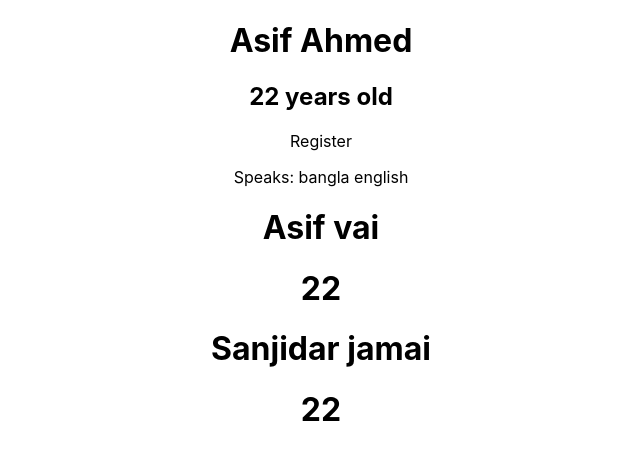
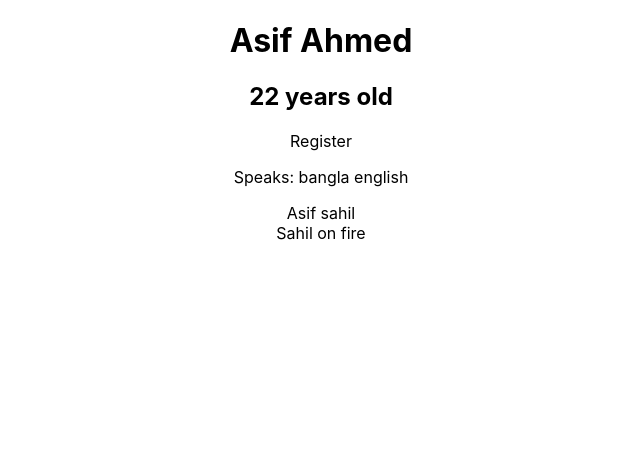
Before and after one commit to AsifAhmedSahil/Think-in-a-Typescript-Way---React-typescript, a React (Create React App) app: page / in a window 1280 px wide. Shown: the top 460 px of the page, without its empty margins (319-959 px from the left). Built offline with nearby package versions, Linux system fonts and the light colour scheme.

Commit message:
array of object

```diff
--- a/src/App.tsx
+++ b/src/App.tsx
@@ -2,6 +2,7 @@ import React from 'react';
 
 import './App.css';
 import User from './Components/User';
+import UserArrayofObject from './Components/UserArrayofObject';
 import USerObject from './Components/USerObject';
 
 const userdata1 = {
@@ -22,6 +23,22 @@ const userdata2 = {
 
 }
 
+// Array of object
+const UserArray = [
+  {
+    id: 1,
+    name:"Asif sahil",
+    email:"asif@gmail.com",
+    number: "01790508014"
+  },
+  {
+    id: 2,
+    name:"Sahil on fire",
+    email:"asif@gmail.com",
+    number: "01790508014"
+  },
+]
+
 function App() {
   return (
     <div className="App">
@@ -29,8 +46,9 @@ function App() {
     <User name={"Asif Ahmed"} age={22} isRegistered={true} lang={['bangla','english']}/>
     {/* <User name={"Sanjida Alam"} age={22} isRegistered={false}/> */}
 
-    <USerObject userdata={userdata1}/>
-    <USerObject userdata={userdata2}/>
+    {/* <USerObject userdata={userdata1}/>
+    <USerObject userdata={userdata2}/>  */}
+    <UserArrayofObject UserArray={UserArray}/>
     </div>
   );
 }
--- /dev/null
+++ b/src/Components/UserArrayofObject.tsx
@@ -0,0 +1,25 @@
+import React from 'react'
+
+type UserArrayDemo  = {
+    UserArray: {
+        id: number;
+        name: string;
+        email: string;
+        number: string;
+    }[]
+}
+
+
+const UserArrayofObject = ({UserArray}:UserArrayDemo) => {
+  return (
+    <div>{
+        UserArray.map((user)=>{
+            return <div key={user.id}>
+                {user.name}
+            </div>
+        })
+        }</div>
+  )
+}
+
+export default UserArrayofObject
```
